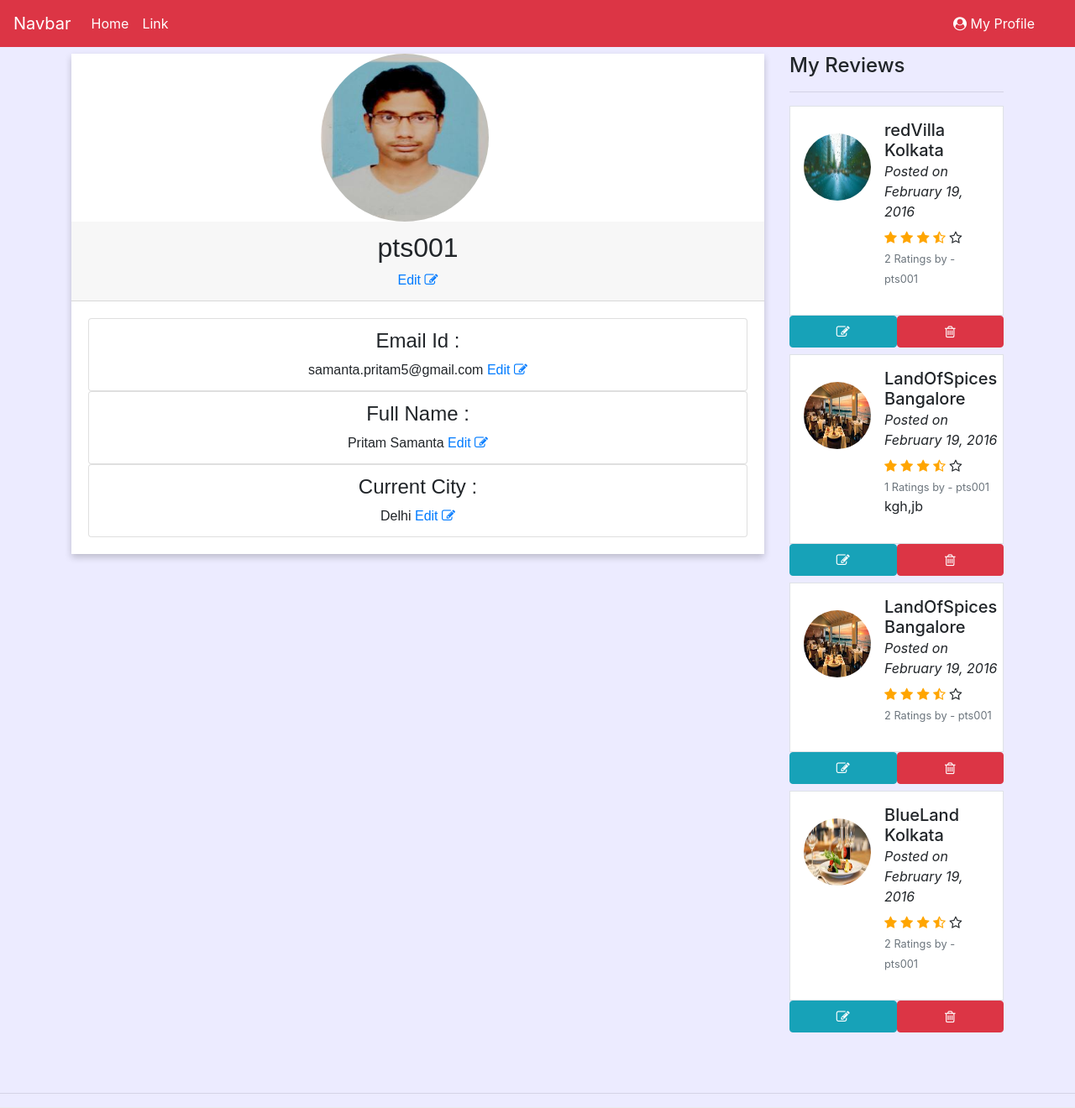
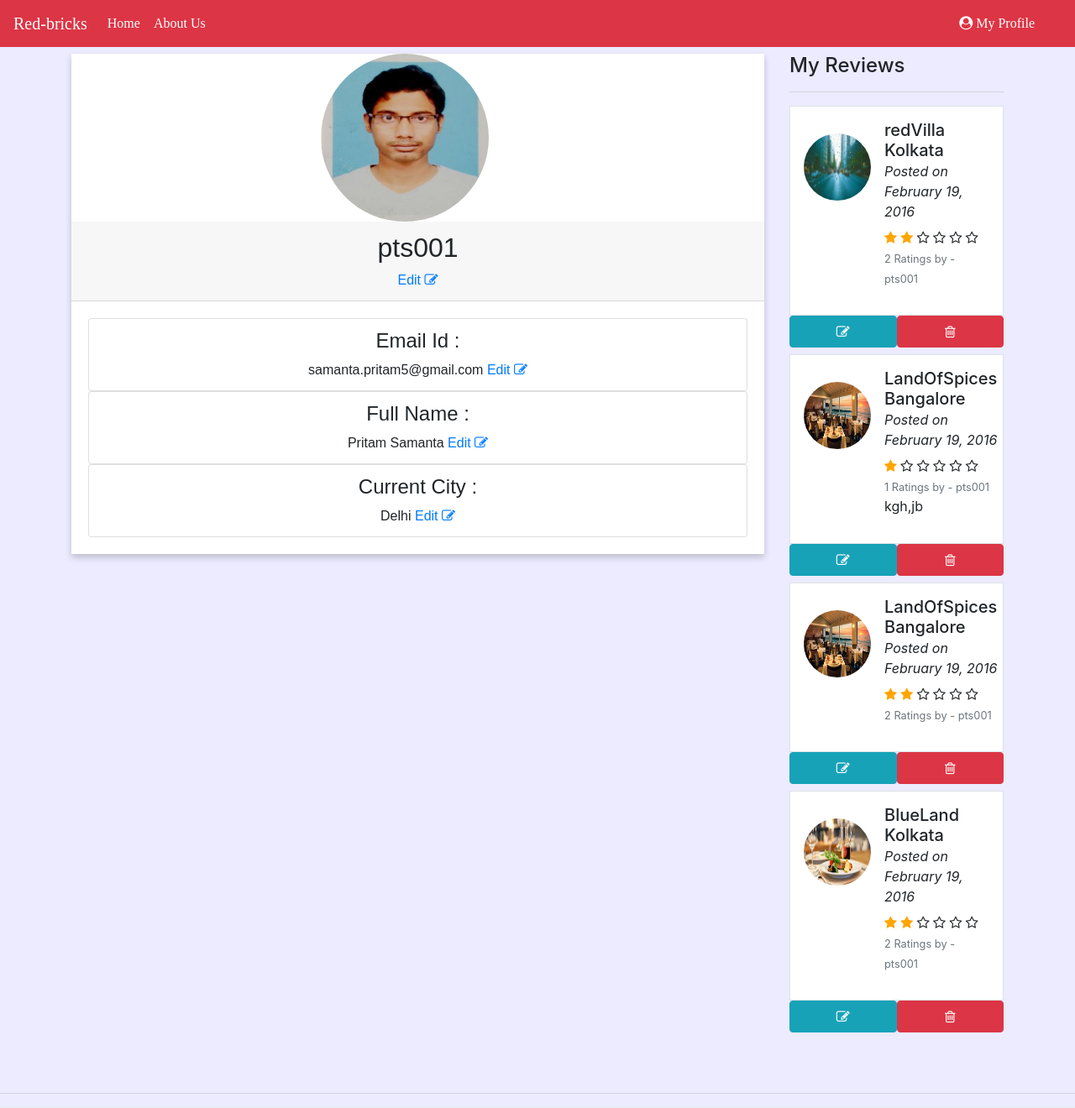
Before and after one commit to pts001/red-bricks, a Django app: page /profile/ in a window 1280 px wide. Shown: the top 1320 px of the page at 84% size. Run offline with Django 3.2, Linux system fonts and the light colour scheme; a user stored in the database is signed in; data comes from the database, SQL or seed files in the repository; both versions use the stored data as it was after the commit; some libraries are stand-ins or nearby versions.

Commit message:
another commit

```diff
--- a/redbricks/static/redbricks/main.js
+++ b/redbricks/static/redbricks/main.js
@@ -1,4 +1,7 @@
 //map
+//geo-encoder
+
+
 
 // Initialize and add the map
 function initMap() {
--- a/redbricks/templates/redbricks/base.html
+++ b/redbricks/templates/redbricks/base.html
@@ -5,6 +5,8 @@
     <!-- Required meta tags -->
     <meta charset="utf-8">
     <meta name="viewport" content="width=device-width, initial-scale=1, shrink-to-fit=no">
+    <meta name="google-signin-client_id" content="167193022390-oj7pgj2iumjab3sb5s5tiuk5g5fn7opu.apps.googleusercontent.com">
+
 
     <!-- Bootstrap CSS -->
     <link rel="stylesheet" href="https://stackpath.bootstrapcdn.com/bootstrap/4.1.3/css/bootstrap.min.css" integrity="sha384-MCw98/SFnGE8fJT3GXwEOngsV7Zt27NXFoaoApmYm81iuXoPkFOJwJ8ERdknLPMO" crossorigin="anonymous">
@@ -15,7 +17,7 @@
   <body>
     <nav class="navbar navbar-expand-md bg-danger navbar-dark sticky-top">
           <!-- Brand -->
-      <a class="navbar-brand" href="#">Navbar</a>
+      <a class="navbar-brand" href="{% url 'redbricks-home' %}" style="font-family:'expresso';">Red-bricks</a>
 
       <!-- Toggler/collapsibe Button -->
       <button class="navbar-toggler" type="button" data-toggle="collapse" data-target="#collapsibleNavbar">
@@ -26,10 +28,10 @@
       <div class="collapse navbar-collapse" id="collapsibleNavbar">
         <ul class="navbar-nav">
           <li class="nav-item active item-hover">
-            <a class="nav-link" href="{% url 'redbricks-home' %}">Home</a>
+            <a class="nav-link" style="font-family:'expresso';" href="{% url 'redbricks-home' %}">Home</a>
           </li>
           <li class="nav-item active item-hover">
-            <a class="nav-link" href="{% url 'redbricks-home' %}">Link</a>
+            <a class="nav-link" style="font-family:'expresso';" href="{% url 'redbricks-home' %}">About Us</a>
           </li>
           <!--<form class="example" >-->
             <!--<input type="text" placeholder="Search.." name="search">-->
@@ -39,7 +41,7 @@
         {% if user.is_active %}
           <ul class="navbar-nav ml-auto mr-4">
             <li class="nav-item active item-hover">
-              <a href="#" class="nav-link" id="my-pr"><i class="fa fa-user-circle" aria-hidden="true"></i> My Profile</a>
+              <a href="#" style="font-family:'expresso';" class="nav-link" id="my-pr"><i class="fa fa-user-circle" aria-hidden="true"></i> My Profile</a>
             </li>
           </ul>
           <div class="pr-card card" style="display:none">
@@ -57,10 +59,10 @@
         {% else %}
           <ul class="navbar-nav ml-auto">
             <li class="nav-item active item-hover">
-              <a class="nav-link" href="{% url 'login' %}">Login</a>
+              <a class="nav-link" href="{% url 'login' %}"><i class="fa fa-sign-in" aria-hidden="true"></i> Login</a>
             </li>
             <li class="nv-item active item-hover">
-              <a class="nav-link" href="{% url 'register' %}">Register</a>
+              <a class="nav-link" href="{% url 'register' %}"><i class="fa fa-user-plus" aria-hidden="true"></i> Register</a>
             </li>
           </ul>
         {% endif %}
--- a/redbricks/views.py
+++ b/redbricks/views.py
@@ -62,7 +62,6 @@ def restaurants_by_city(request, city):
     return render(request, 'redbricks/restaurants_by_category.html',context)
 
 
-
 class CreateRatingsView(LoginRequiredMixin, CreateView):
     model = Reviews
     fields = ['ratings','comments']
--- a/users/templates/users/profile.html
+++ b/users/templates/users/profile.html
@@ -101,13 +101,40 @@
             <div class="media-body">
               <h5>{{ review.restaurant }}<small><i> Posted on February 19, 2016</i></small></h5>
               <div class="ratings">
+              {% if review.ratings == 1 %}
+                <span class="fa fa-star checked"></span>
+                <span class="fa fa-star-o"></span>
+                <span class="fa fa-star-o"></span>
+                <span class="fa fa-star-o"></span>
+                <span class="fa fa-star-o"></span>
+              {% elif review.ratings == 2 %}
+                <span class="fa fa-star checked"></span>
+                <span class="fa fa-star checked"></span>
+                <span class="fa fa-star-o"></span>
+                <span class="fa fa-star-o"></span>
+                <span class="fa fa-star-o"></span>
+              {% elif review.ratings == 3 %}
                 <span class="fa fa-star checked"></span>
                 <span class="fa fa-star checked"></span>
                 <span class="fa fa-star checked"></span>
-                <span class="fa fa-star-half-o checked"></span>
+                <span class="fa fa-star-o"></span>
+                <span class="fa fa-star-o"></span>
+              {% elif review.ratings == 4 %}
+                <span class="fa fa-star checked"></span>
+                <span class="fa fa-star checked"></span>
+                <span class="fa fa-star checked"></span>
+                <span class="fa fa-star checked"></span>
+                <span class="fa fa-star-o"></span>
+              {% elif review.ratings == 5 %}
+                <span class="fa fa-star checked"></span>
+                <span class="fa fa-star checked"></span>
+                <span class="fa fa-star checked"></span>
+                <span class="fa fa-star checked"></span>
+                <span class="fa fa-star checked"></span>
+              {% endif %}
                 <span class="fa fa-star-o"></span><br>
                 <small class="text text-muted">{{ review.ratings }} Ratings by - {{ review.reviewer }}</small>
-            </div>
+              </div>
             <p>{{ review.comments }}</p>
             </div>
           </div>
```
Also changed, not shown: redbricks/templates/redbricks/home.html (+0 -26 lines), users/templates/users/login.html (+10 -18 lines), users/templates/users/register.html (+9 -18 lines), db.sqlite3.
